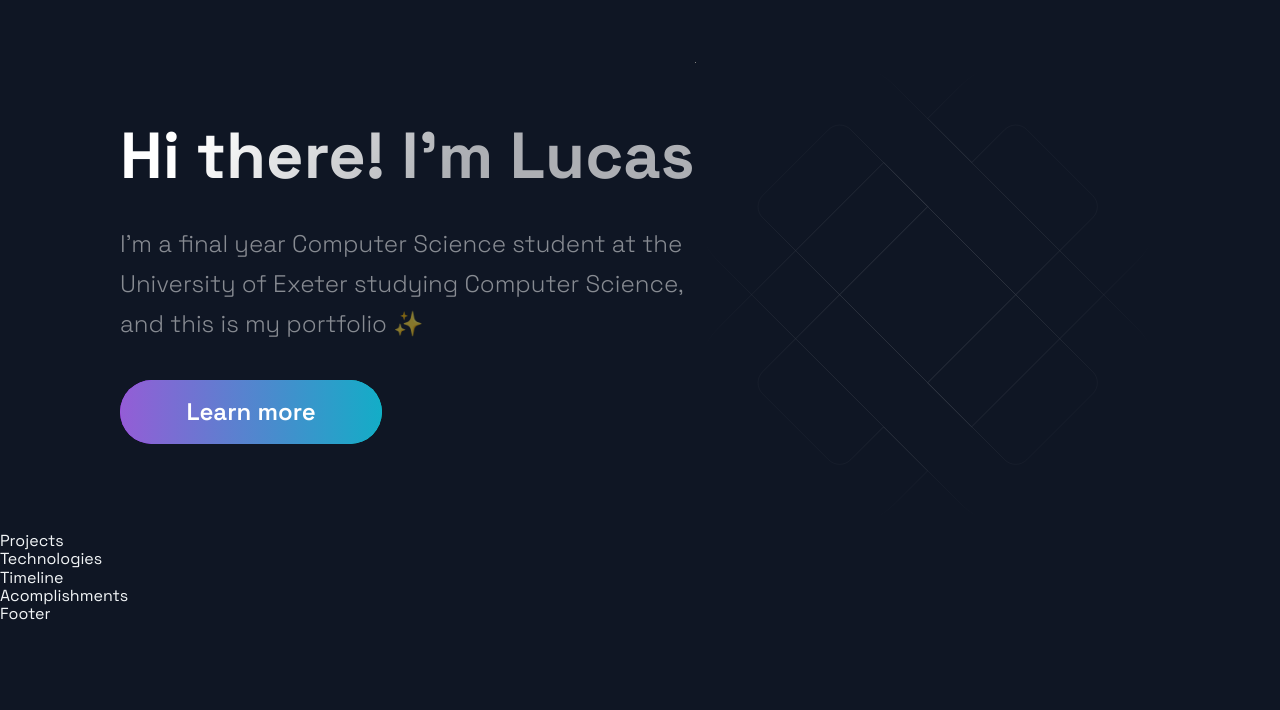
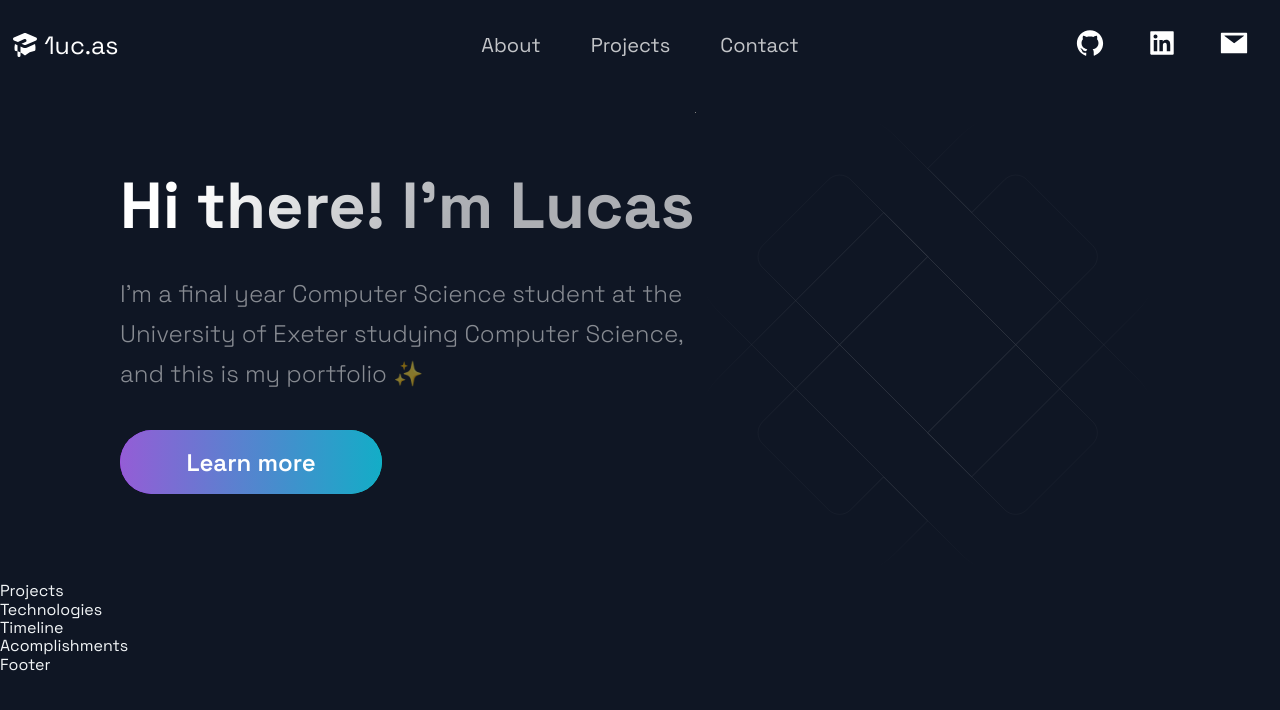
Before and after one commit to lucas-ps/1uc.as-portfolio-website, a Next.js app: page / in a window 1280 px wide. Shown: the top 710 px of the page. Built offline with nearby package versions, Linux system fonts and the light colour scheme.

Commit message:
Implemented header

```diff
--- a/package.json
+++ b/package.json
@@ -13,6 +13,6 @@
     "react-dom": "17.0.2",
     "styled-components": "^5.3.0",
     "styled-normalize": "^8.0.7",
-    "react-icons": "^4.2.0"
+    "react-icons": "^4.6.0"
   }
 }
--- a/src/components/Header/Header.js
+++ b/src/components/Header/Header.js
@@ -1,17 +1,49 @@
 import Link from 'next/link';
 import React from 'react';
-import { AiFillGithub, AiFillInstagram, AiFillLinkedin } from 'react-icons/ai';
-import { DiCssdeck } from 'react-icons/di';
+import { AiFillGithub, AiFillInstagram, AiFillLinkedin, AiFillMail } from 'react-icons/ai';
+import { HiAcademicCap } from 'react-icons/hi';
 
-import { Container, Div1, Div2, Div3, NavLink, SocialIcons } from './HeaderStyles';
+import { Container, Div1, Div2, Div3, NavLink, SocialIcons, Span } from './HeaderStyles';
 
 const Header = () =>  (
   <Container>
     <Div1>
       <Link href = "/">
-        <a style={{display: "flex", alignItems: "center", color: 'white' }}></a>
+        <a style={{display: "flex", alignItems: "center", color: 'white' }}>
+          <HiAcademicCap size="3rem"/> &nbsp; <Span>1uc.as</Span>
+        </a>
       </Link>
     </Div1>
+
+    <Div2>
+      <li>
+        <Link href="#about">
+          <NavLink>About</NavLink>
+        </Link>
+      </li>
+      <li>
+        <Link href="#projects">
+          <NavLink>Projects</NavLink>
+        </Link>
+      </li>
+      <li>
+        <Link href="#contact">
+          <NavLink>Contact</NavLink>
+        </Link>
+      </li>
+    </Div2>
+
+    <Div3>
+      <SocialIcons href="https://github.com/lucas-ps/">
+        <AiFillGithub size="3rem"/>
+      </SocialIcons>
+      <SocialIcons href="https://www.linkedin.com/in/lucaspsmith/">
+        <AiFillLinkedin size="3rem"/>
+      </SocialIcons>
+      <SocialIcons href="malito:hi@1uc.as">
+        <AiFillMail size="3rem"/>
+      </SocialIcons>
+    </Div3>
   </Container>
 );
 
--- a/src/components/Header/HeaderStyles.js
+++ b/src/components/Header/HeaderStyles.js
@@ -17,19 +17,28 @@ export const Container = styled.div`
     grid-row-gap: 0.5rem;
   }
 `;
+
+export const Span = styled.span`
+  font-size: 2.5rem;
+`;
+
 export const Div1 = styled.div`
   grid-area: 1 / 1 / 2 / 2;
   display: flex;
   flex-direction: row;
+  align-items: center;
+
   align-content: center;
   @media ${(props) => props.theme.breakpoints.sm} {
     grid-area: 1 / 1 / 2 / 3;
   }
 `;
 export const Div2 = styled.div`
-  grid-area: 1 / 2 / 2 / 4;
+  grid-area: 1 / 3 / 2 / 3;
   display: flex;
-  justify-content: space-around;
+  align-items: center;
+  justify-content: center;
+  gap: 50px;
   @media ${(props) => props.theme.breakpoints.sm} {
     grid-area: 2 / 2 / 3 / 5;
   }
```
